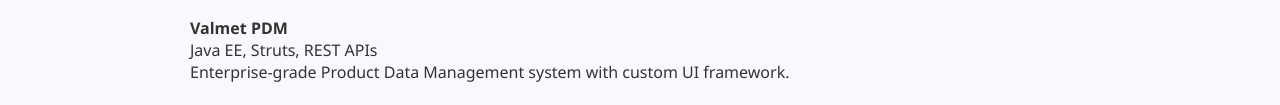
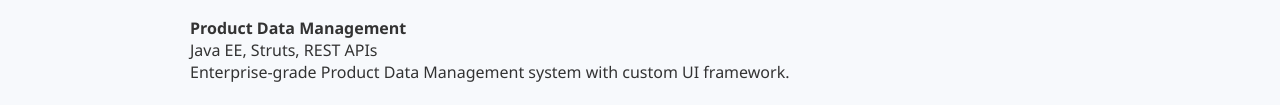
Before and after one commit to rafiq15/rafiq15.github.io, a plain HTML site: page projects.html in a window 1280 px wide. Shown: the part 388-493 px from the top of the page. Drawn offline with Linux system fonts and the light colour scheme.

Commit message:
Update projects.html

```diff
--- a/projects.html
+++ b/projects.html
@@ -27,7 +27,7 @@
         REST API with secure JWT authentication and containerized deployment.
       </li>
       <li>
-        <strong>Valmet PDM</strong><br>
+        <strong>Product Data Management</strong><br>
         Java EE, Struts, REST APIs<br>
         Enterprise-grade Product Data Management system with custom UI framework.
       </li>
```
